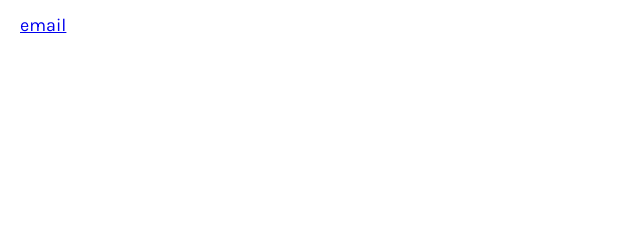
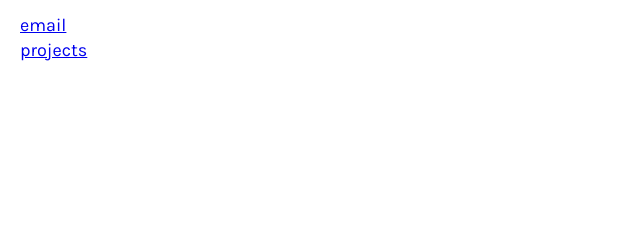
Before and after one commit to maxmcfadden88/maxmcfadden.com, a plain HTML site: page index.html in a window 1280 px wide. Shown: the top 240 px of the page, 0-640 px from the left. Drawn offline with nearby package versions, Linux system fonts and the light colour scheme.

Commit message:
added projects

```diff
--- a/css/styles.css
+++ b/css/styles.css
@@ -16,6 +16,14 @@ main {
   font-size: 18px;
   position: fixed;
   top: 15px;
+  left: 20px;
+}
+
+.projects {
+  font-family: "Karla", sans-serif;
+  font-size: 18px;
+  position: fixed;
+  top: 40px;
   left: 20px;
 }
 
--- a/index.html
+++ b/index.html
@@ -22,6 +22,10 @@
     <a href="mailto:maxmcfadden88@gmail.com">email</a>
   </div>
 
+  <div class="projects">
+    <a href="https://nifty-nobel-ec32fa.netlify.app">projects</a>
+  </div>
+
   <div class="dark-mode-toggler">
     <input type="checkbox" id="toggler">
     <label for="toggler" aria-label="Toggler for Dark Mode"></label>
```
